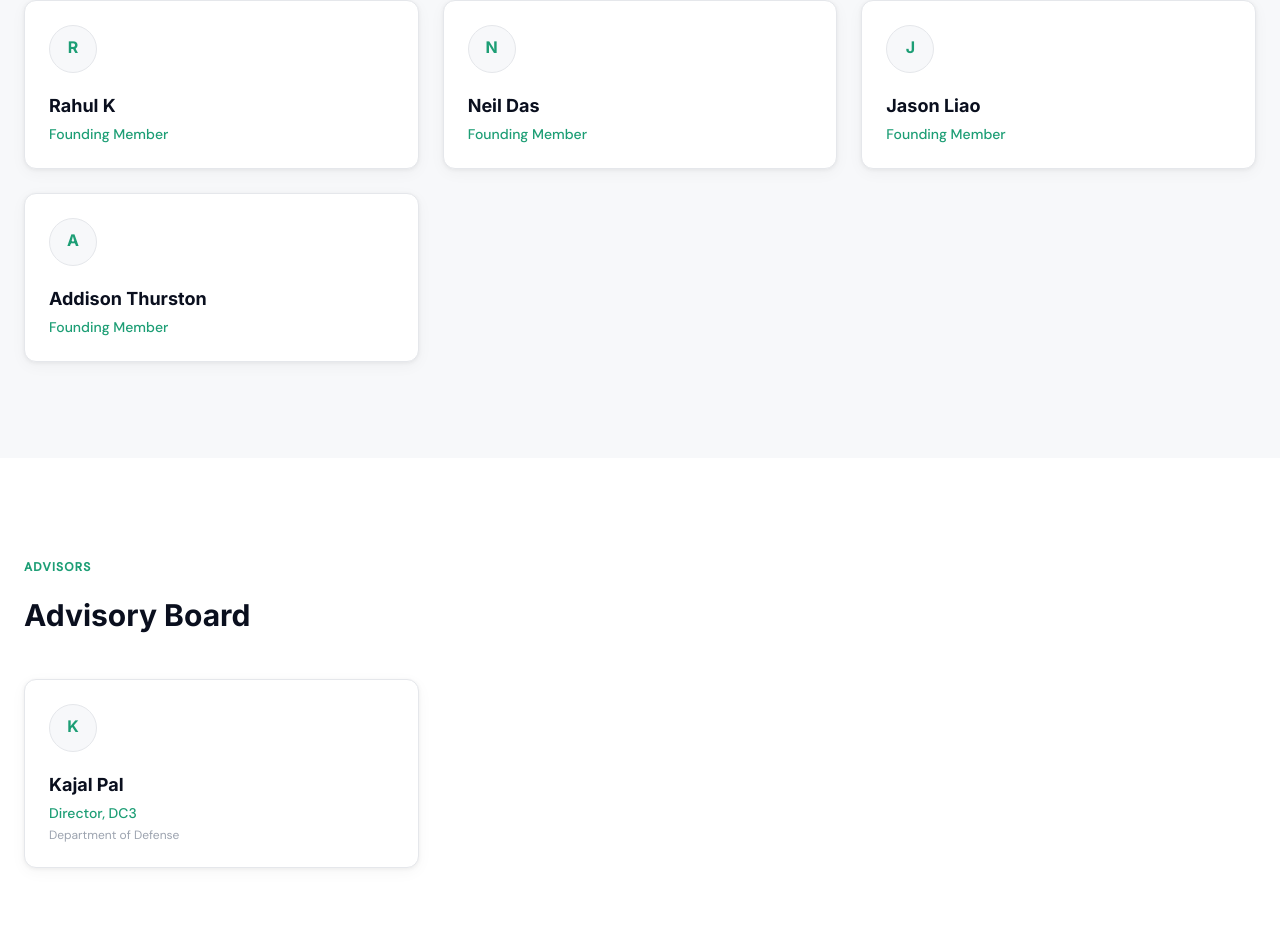
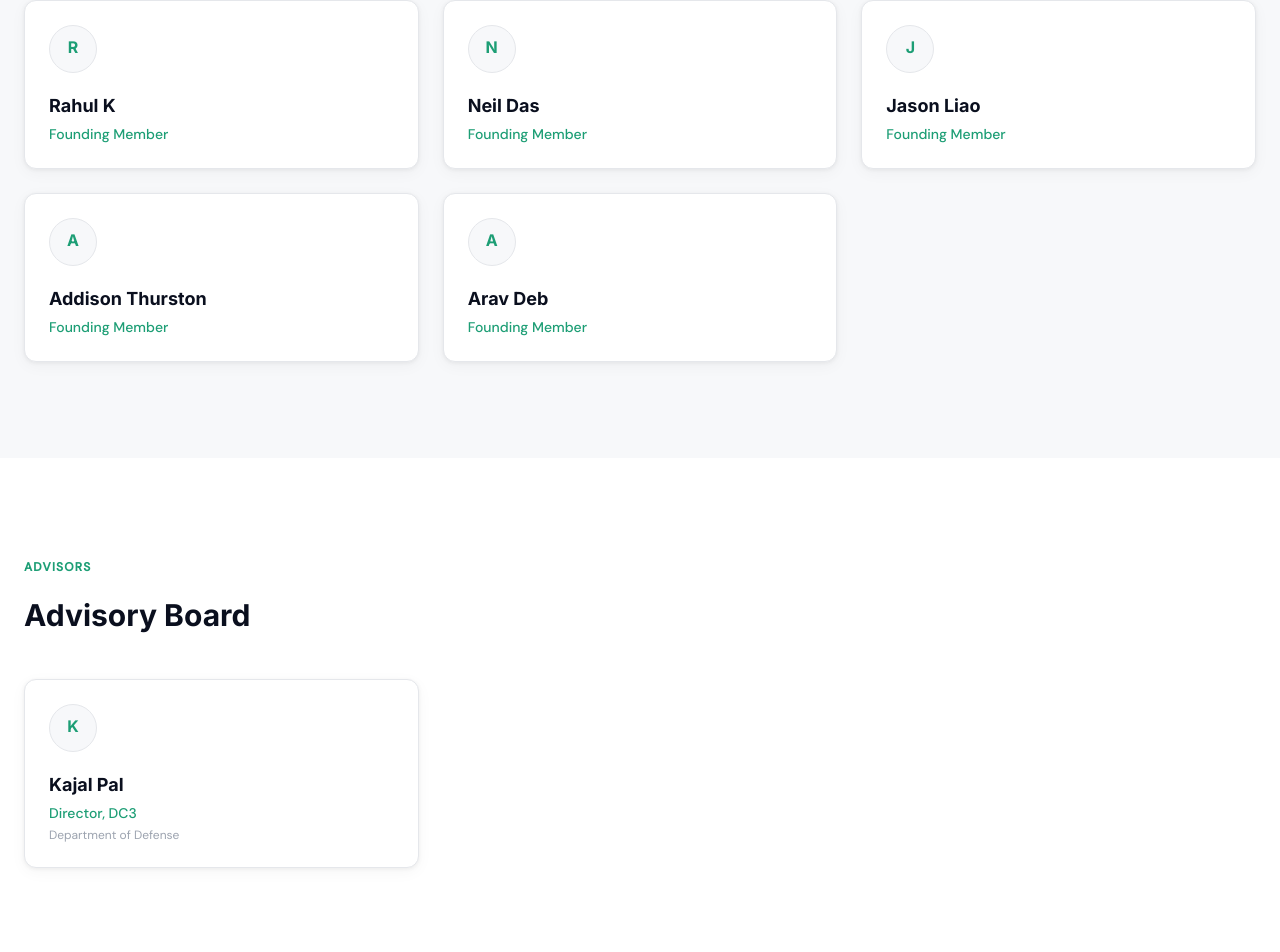
Before and after one commit to unforge-io/unforge-website, a React (Vite) app: page /company in a window 1280 px wide. Shown: the part 3925-4877 px from the top of the page. Built offline with nearby package versions, Linux system fonts and the light colour scheme.

Commit message:
added arav to company page

```diff
--- a/src/pages/Company.jsx
+++ b/src/pages/Company.jsx
@@ -37,6 +37,7 @@ const FOUNDING_MEMBERS = [
   { name: 'Neil Das',   role: 'Founding Member' },
   { name: 'Jason Liao', role: 'Founding Member' },
   { name: 'Addison Thurston', role: 'Founding Member' },
+  { name: 'Arav Deb', role: 'Founding Member' },
 ]
 
 const ADVISORS = [
```
